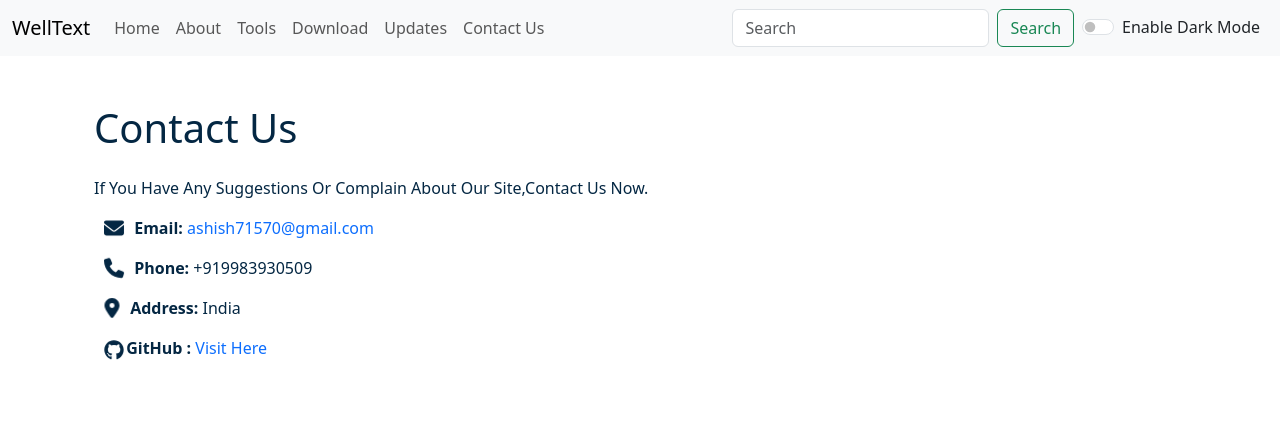
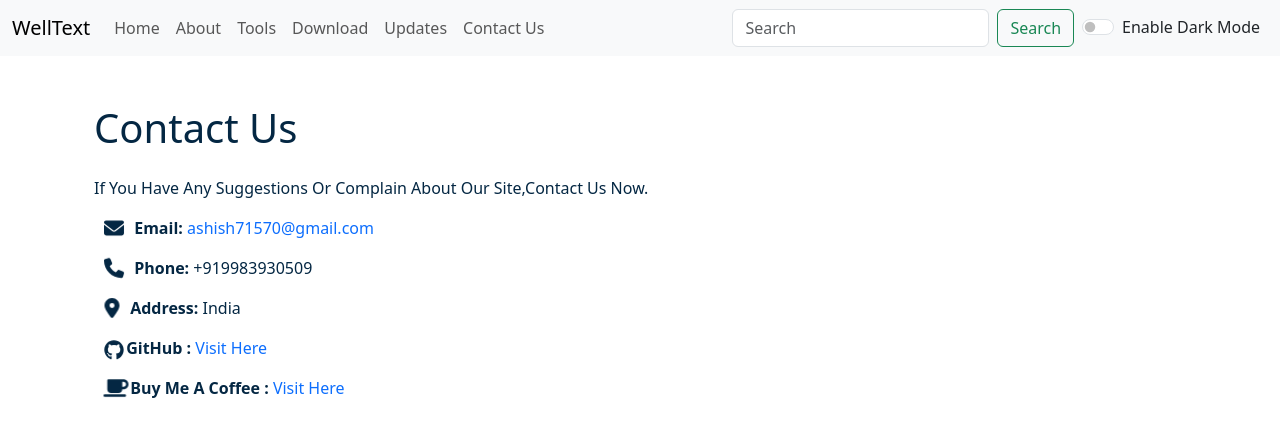
Before and after one commit to Akashmishra1209/codeweb, a React (Create React App) app: page /contact in a window 1280 px wide. Shown: the top 436 px of the page. Built offline with nearby package versions, Linux system fonts and the light colour scheme.

Commit message:
Buy Me A Coffee Page Added

```diff
--- a/src/components/Contact.js
+++ b/src/components/Contact.js
@@ -1,6 +1,6 @@
 import React from 'react';
 import { FontAwesomeIcon } from '@fortawesome/react-fontawesome';
-import { faEnvelope, faPhone, faMapMarkerAlt, fa } from '@fortawesome/free-solid-svg-icons';
+import { faEnvelope, faPhone, faMapMarkerAlt, fa, faCoffee } from '@fortawesome/free-solid-svg-icons';
 import { FaGithub } from "react-icons/fa";
 
 export default function ContactUs(props) {
@@ -30,6 +30,9 @@
                 <p>
                     <FaGithub className='fa-beat' /> <strong>GitHub : </strong> <a className='text-decoration-none  ' href="https://github.com/Akashmishra1209">Visit Here</a>
                     </p>
+                <p>
+                    <FontAwesomeIcon className='fa-beat' icon={faCoffee}/> <strong>Buy Me A Coffee : </strong> <a className='text-decoration-none  ' href="https://www.buymeacoffee.com/devak">Visit Here</a>
+                    </p>
             </div>
         </div>
     );
```
